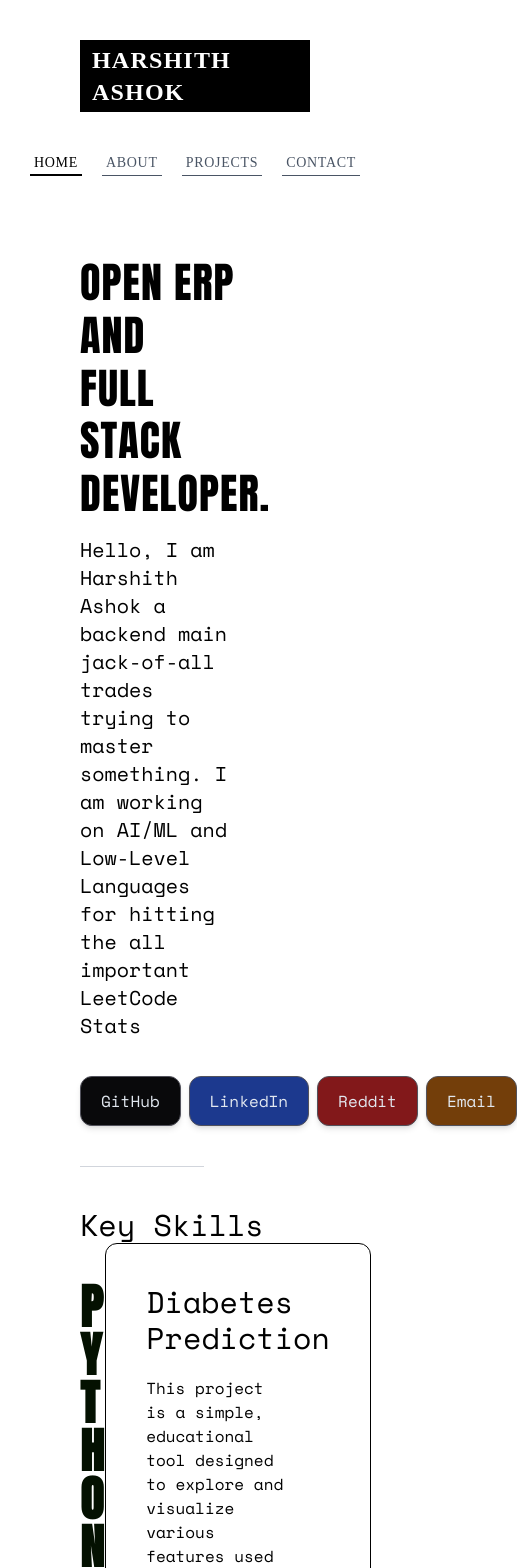
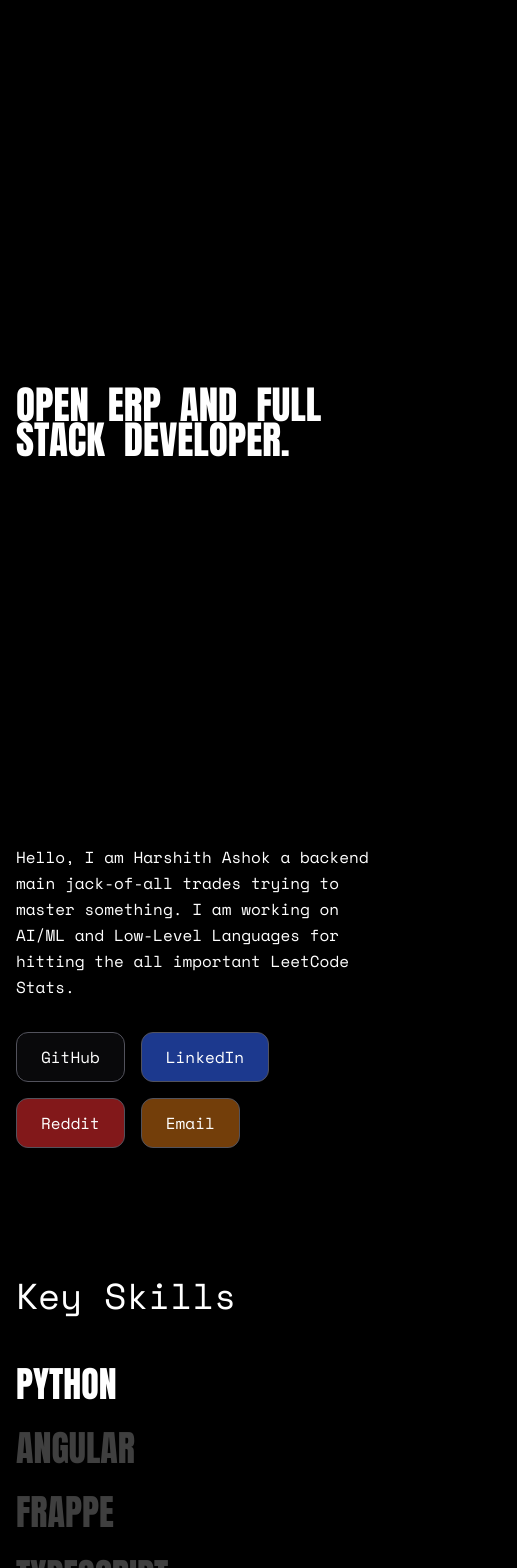
Before and after one commit to harshith-ashok/portfolio-svelte, a SvelteKit app: page / in a window 390 px wide. Shown: the top 1568 px of the page, 517 px wide, since content can reach past the window. Built offline with nearby package versions, Linux system fonts and the light colour scheme; a web font is replaced by a local one.

Commit message:
new additions

```diff
--- a/src/routes/+layout.svelte
+++ b/src/routes/+layout.svelte
@@ -20,28 +20,7 @@
 </svelte:head>
 
 <main class="h-screen">
-	<nav class="px-20 py-10 flex flex-col md:flex-row md:gap-40 items-center gap-10 justify-between">
-		<a
-			class="text-2xl tracking-wider uppercase font-gsans bg-black px-3 py-1 text-white font-black hover:scale-105 transition-all duration-230"
-			href="/">Harshith Ashok</a
-		>
-		<div class="flex gap-5">
-			{#each menuItems as item}
-				<a
-					href={item.path}
-					class="text-sm pb-1 leading-none transition-all uppercase font-gsans tracking-wider duration-230 hover:bg-black p-1 hover:text-white"
-					class:border-b-2={item.path === $page.url.pathname}
-					class:border-black={item.path === $page.url.pathname}
-					class:text-black={item.path === $page.url.pathname}
-					class:border-b-1={item.path !== $page.url.pathname}
-					class:text-gray-600={item.path !== $page.url.pathname}
-				>
-					{item.name}
-				</a>
-			{/each}
-		</div>
-	</nav>
-	<div class="pl-20 pt-10">
+	<div class="">
 		<slot />
 	</div>
 </main>
--- a/src/routes/+page.svelte
+++ b/src/routes/+page.svelte
@@ -1,170 +1,387 @@
 <script>
+	// @ts-nocheck
+	import { onMount } from 'svelte';
 	import { gsap } from 'gsap';
-	import { SplitText } from 'gsap/SplitText';
-	import { onMount } from 'svelte';
-	const skills = ['Python', 'Angular', 'Frappe', 'Typescript', 'NodeJS', 'SvelteKit'];
+	import { ScrollTrigger } from 'gsap/ScrollTrigger';
+
+	gsap.registerPlugin(ScrollTrigger);
+
+	let hero;
+	let introText;
+
+	const skills = [
+		{
+			name: 'Python',
+			project: {
+				name: 'Diabetes Risk Prediction',
+				description:
+					'Project to learn different concepts in prediction and is a simple tool to visualize different features which is used to predict if the patient has diabetes.',
+				image: 'https://images.unsplash.com/photo-1576091160399-112ba8d25d1d?w=800&h=600&fit=crop',
+				link: 'https://github.com/harshith-ashok/diabetes-prediction-ml'
+			}
+		},
+		{
+			name: 'Angular',
+			project: {
+				name: 'Enterprise Dashboard',
+				description:
+					'A comprehensive enterprise-level dashboard built with Angular featuring real-time data visualization and advanced analytics capabilities.',
+				image: 'https://images.unsplash.com/photo-1551288049-bebda4e38f71?w=800&h=600&fit=crop',
+				link: '#'
+			}
+		},
+		{
+			name: 'Frappe',
+			project: {
+				name: 'ERP System Module',
+				description:
+					'Custom ERP module developed using Frappe framework to streamline business operations and automate workflows.',
+				image: 'https://images.unsplash.com/photo-1454165804606-c3d57bc86b40?w=800&h=600&fit=crop',
+				link: '#'
+			}
+		},
+		{
+			name: 'Typescript',
+			project: {
+				name: 'Type-Safe API Client',
+				description: 'A fully type-safe REST API client library built with TypeScript.',
+				image: 'https://images.unsplash.com/photo-1555949963-ff9fe0c870eb?w=800&h=600&fit=crop',
+				link: '#'
+			}
+		},
+		{
+			name: 'NodeJS',
+			project: {
+				name: 'Insurance Claim AI Agent',
+				description: 'Users upload insurance documents and query them using FastAPI and Ollama.',
+				image: 'https://images.unsplash.com/photo-1563986768609-322da13575f3?w=800&h=600&fit=crop',
+				link: 'https://github.com/harshith-ashok/llm_insurance_claim_assistant_api'
+			}
+		},
+		{
+			name: 'SvelteKit',
+			project: {
+				name: 'Weather App',
+				description: 'Weather app powered by OpenWeatherMap, built with Svelte.',
+				image: 'https://images.unsplash.com/photo-1592210454359-9043f067919b?w=800&h=600&fit=crop',
+				link: 'https://github.com/harshith-ashok/atmos'
+			}
+		}
+	];
+
 	const projects = [
 		{
 			name: 'Diabetes Risk Prediction',
-			description:
-				'Project to learn different concepts in prediction and is a simple tool to visualize different features which is used to predict if the patient has diabetes.',
+			description: 'Visual ML-based tool to understand diabetes risk factors.',
 			link: 'https://github.com/harshith-ashok/diabetes-prediction-ml',
 			live: '',
-			langs: ['python', 'jupyter', 'pandas']
+			langs: ['python', 'pandas', 'ml']
 		},
 		{
 			name: 'Insurance Claim AI Agent',
-			description:
-				'This system allows users to upload insurance documents (PDF, Word, HTML) and ask natural-language questions',
+			description: 'Document-grounded AI assistant for insurance claim analysis.',
 			link: 'https://github.com/harshith-ashok/llm_insurance_claim_assistant_api',
 			live: '',
 			langs: ['python', 'fastapi', 'ollama']
 		},
 		{
 			name: 'Weather App',
-			description: 'Stay informed with accurate weather data powered by OpenWeatherMap.',
+			description: 'Minimal weather app using OpenWeatherMap.',
 			link: 'https://github.com/harshith-ashok/atmos',
 			live: 'https://atmos-ashen.vercel.app/',
 			langs: ['svelte', 'typescript', 'vercel']
 		}
 	];
 
+	let selectedProject = skills[0].project;
+
+	function selectSkill(skill) {
+		selectedProject = skill.project;
+	}
+
+	function createGrid() {
+		const grid = document.getElementById('grid');
+		if (!grid) return;
+
+		grid.innerHTML = '';
+
+		const cols = 20;
+		const rows = 20;
+
+		for (let i = 0; i < cols; i++) {
+			const line = document.createElement('div');
+			line.className = 'absolute w-[1px] h-full bg-white';
+			line.style.left = `${(i / cols) * 100}%`;
+			grid.appendChild(line);
+
+			gsap.to(line, {
+				scaleY: Math.random() * 0.6 + 0.4,
+				duration: Math.random() * 2 + 1,
+				repeat: -1,
+				yoyo: true,
+				ease: 'sine.inOut'
+			});
+		}
+
+		for (let i = 0; i < rows; i++) {
+			const line = document.createElement('div');
+			line.className = 'absolute h-[1px] w-full bg-white';
+			line.style.top = `${(i / rows) * 100}%`;
+			grid.appendChild(line);
+
+			gsap.to(line, {
+				scaleX: Math.random() * 0.6 + 0.4,
+				duration: Math.random() * 2 + 1,
+				repeat: -1,
+				yoyo: true,
+				ease: 'sine.inOut'
+			});
+		}
+	}
+
 	onMount(() => {
-		let splitHeading = SplitText.create('#text', {
-			type: 'chars, words, lines'
+		createGrid();
+
+		// HERO + INTRO
+		const words = hero.querySelectorAll('span');
+		gsap.fromTo(
+			words,
+			{ y: 50, opacity: 0 },
+			{
+				y: 0,
+				opacity: 1,
+				duration: 0.8,
+				stagger: 0.1,
+				ease: 'power3.out',
+				onComplete: () => {
+					gsap.to(introText, { opacity: 1, y: 0, duration: 1, ease: 'power3.out' });
+
+					// Social buttons animation
+					const socialButtons = document.getElementById('socialButtons');
+					gsap.to(socialButtons, {
+						opacity: 1,
+						y: 0,
+						duration: 0.8,
+						stagger: 0.1,
+						ease: 'power3.out'
 					});
-		let split = SplitText.create('#skill', {
-			type: 'chars, words, lines'
-		});
-		gsap.from(split.lines, {
-			y: 100,
-			autoAlpha: 0,
-			delay: 0.5,
-			stagger: 0.05
-		});
-		gsap.from(splitHeading.words, {
-			y: 100,
-			autoAlpha: 0,
-			// delay: 0.1,
-			duration: 0.5,
-			stagger: 0.05
-		});
+				}
+			}
+		);
+
+		// SKILLS
+		gsap.fromTo(
+			'.skill-item',
+			{ opacity: 0, x: -100 },
+			{
+				opacity: 1,
+				x: 0,
+				stagger: 0.15,
+				duration: 1,
+				ease: 'power3.out',
+				scrollTrigger: {
+					trigger: '.skills-container',
+					start: 'top 70%',
+					toggleActions: 'play none none none'
+				}
+			}
+		);
+
+		// PROJECTS
+		gsap.fromTo(
+			'.project-card',
+			{ opacity: 0, y: 60 },
+			{
+				opacity: 1,
+				y: 0,
+				stagger: 0.2,
+				duration: 0.8,
+				scrollTrigger: {
+					trigger: '.projects-grid',
+					start: 'top 70%'
+				}
+			}
+		);
 	});
 </script>
 
-<main>
-	<div class="text-[5vh] md:text-[10vh] w-2/3 font-anton leading-tight tracking-wide" id="text">
-		OPEN ERP AND FULL STACK DEVELOPER.
+<main class="bg-black text-white overflow-x-hidden relative">
+	<!-- Grid Background (hidden on small screens for performance/layout) -->
+	<div id="grid" class="hidden sm:block fixed inset-0 opacity-[0.15] pointer-events-none"></div>
+
+	<div class="container max-w-7xl mx-auto px-4 md:px-8 relative z-10">
+		<!-- HERO -->
+		<section class="min-h-screen flex items-center overflow-hidden">
+			<h1 bind:this={hero} class="hero font-anton text-[10vw] leading-[0.9]">
+				<span>OPEN</span>
+				<span>ERP</span>
+				<span>AND</span>
+				<span>FULL</span>
+				<span>STACK</span>
+				<span>DEVELOPER.</span>
+			</h1>
+		</section>
+
+		<!-- INTRO + SOCIAL BUTTONS -->
+		<section>
+			<p
+				bind:this={introText}
+				id="introText"
+				class="text-base md:text-lg max-w-2xl leading-relaxed mb-8 opacity-0 translate-y-6"
+			>
+				Hello, I am Harshith Ashok a backend main jack-of-all trades trying to master something. I
+				am working on AI/ML and Low-Level Languages for hitting the all important LeetCode Stats.
+			</p>
+
+			<div class="flex gap-4 flex-wrap mb-8 opacity-0 translate-y-6" id="socialButtons">
+				<a
+					href="https://github.com/harshith-ashok"
+					target="_blank"
+					class="btn hover-scale inline-block px-6 py-3 md:px-8 md:py-4 rounded-xl border-[1.5px] border-zinc-600 bg-zinc-950 text-white font-medium shadow-md transition-all duration-300 hover:-translate-y-1 hover:shadow-xl relative overflow-hidden group"
+				>
+					<span class="relative z-10">GitHub</span>
+					<div
+						class="absolute top-0 -left-full w-full h-full bg-white/10 transition-all duration-300 group-hover:left-full"
+					></div>
+				</a>
+				<a
+					href="https://linkedin.com/in/harshith-ashok"
+					target="_blank"
+					class="btn hover-scale inline-block px-6 py-3 md:px-8 md:py-4 rounded-xl border-[1.5px] border-zinc-600 bg-blue-900 text-white font-medium shadow-md transition-all duration-300 hover:-translate-y-1 hover:shadow-xl relative overflow-hidden group"
+				>
+					<span class="relative z-10">LinkedIn</span>
+					<div
+						class="absolute top-0 -left-full w-full h-full bg-white/10 transition-all duration-300 group-hover:left-full"
+					></div>
+				</a>
+				<a
+					href="https://reddit.com/u/harshith-ashok"
+					target="_blank"
+					class="btn hover-scale inline-block px-6 py-3 md:px-8 md:py-4 rounded-xl border-[1.5px] border-zinc-600 bg-red-900 text-white font-medium shadow-md transition-all duration-300 hover:-translate-y-1 hover:shadow-xl relative overflow-hidden group"
+				>
+					<span class="relative z-10">Reddit</span>
+					<div
+						class="absolute top-0 -left-full w-full h-full bg-white/10 transition-all duration-300 group-hover:left-full"
+					></div>
+				</a>
+				<a
+					href="mailto:harshith.7k10@gmail.com"
+					class="btn hover-scale inline-block px-6 py-3 md:px-8 md:py-4 rounded-xl border-[1.5px] border-zinc-600 bg-yellow-900 text-white font-medium shadow-md transition-all duration-300 hover:-translate-y-1 hover:shadow-xl relative overflow-hidden group"
+				>
+					<span class="relative z-10">Email</span>
+					<div
+						class="absolute top-0 -left-full w-full h-full bg-white/10 transition-all duration-300 group-hover:left-full"
+					></div>
+				</a>
 			</div>
-	<div class="w-[50%] py-4 text-xl">
-		Hello, I am Harshith Ashok a backend main jack-of-all trades trying to master something. I am
-		working on AI/ML and Low-Level Languages for hitting the all important LeetCode Stats
-	</div>
-	<div>
-		<div class="flex gap-2 pt-5">
+		</section>
+
+		<!-- SKILLS -->
+		<section class="skills-section py-24">
+			<h2 class="text-4xl md:text-6xl mb-12">Key Skills</h2>
+			<div class="skills-container grid grid-cols-1 lg:grid-cols-5 gap-12">
+				<div class="lg:col-span-2 flex flex-col gap-6">
+					{#each skills as skill}
 						<button
-				class="inline-block cursor-pointer items-center justify-center rounded-xl border-[1.58px] border-zinc-600 bg-zinc-950 px-5 py-3 font-medium text-slate-200 shadow-md transition-all duration-300 hover:[transform:translateY(-.335rem)] hover:shadow-xl"
+							class="skill-item font-anton cursor-pointer text-4xl md:text-6xl uppercase text-left transition-colors"
+							style="color: {selectedProject.name === skill.project.name ? '#fff' : '#3f3f3f'}"
+							onclick={() => selectSkill(skill)}
 						>
-				<a href="https://github.com/harshith-ashok" target="_blank">GitHub</a>
+							{skill.name}
 						</button>
-			<button
-				class="inline-block cursor-pointer items-center justify-center rounded-xl border-[1.58px] border-zinc-600 bg-blue-900 px-5 py-3 font-medium text-slate-200 shadow-md transition-all duration-300 hover:[transform:translateY(-.335rem)] hover:shadow-xl"
-			>
-				<a href="https://linkedin.com/in/harshith-ashok" target="_blank">LinkedIn</a>
-			</button><button
-				class="inline-block cursor-pointer items-center justify-center rounded-xl border-[1.58px] border-zinc-600 bg-red-900 px-5 py-3 font-medium text-slate-200 shadow-md transition-all duration-300 hover:[transform:translateY(-.335rem)] hover:shadow-xl"
-			>
-				<a href="https://reddit.com/u/harshith-ashok" target="_blank">Reddit</a>
-			</button><button
-				class="inline-block cursor-pointer items-center justify-center rounded-xl border-[1.58px] border-zinc-600 bg-yellow-900 px-5 py-3 font-medium text-slate-200 shadow-md transition-all duration-300 hover:[transform:translateY(-.335rem)] hover:shadow-xl"
-			>
-				<a href="mailto:harshith.7k10@gmail.com" target="_blank">Email</a>
-			</button>
-		</div>
-		<span class="flex items-center py-10 w-[40%]">
-			<span class="h-px flex-1 bg-gray-300 dark:bg-gray-600"></span>
-		</span>
-		<p class="text-3xl font-thin">Key Skills</p>
-		<div class="flex">
-			<div class="flex flex-col gap-5 w-1/2 py-10">
-				{#each skills as skill}
-					<div
-						id="skill"
-						class="font-black text-[#041101] text-5xl md:text-8xl uppercase font-anton tracking-wide hover:translate-x-[50px] transition-all duration-400 cursor-pointer"
-					>
-						{skill}
-					</div>
 					{/each}
 				</div>
-			<div class="p-10 rounded-xl border-1 w-full mr-10">
-				<div class="flex flex-col">
-					<div>
-						<p class="text-3xl font-thin">Diabetes Prediction</p>
-						<div class="pt-5 w-3/4">
-							This project is a simple, educational tool designed to explore and visualize various
-							features used in predicting diabetes. It serves as a hands-on introduction to
-							fundamental concepts in machine learning and data visualization for predictive
-							modeling.
-						</div>
-						<div class="pt-10">
-							<img src="/insulin.png" class="border-1 rounded-md" alt="" srcset="" />
+
+				<div class="lg:col-span-3 border border-zinc-800 bg-black rounded-2xl p-6 md:p-10">
+					<h3 class="text-2xl md:text-4xl mb-6">{selectedProject.name}</h3>
+					<p class="text-zinc-400 mb-6">{selectedProject.description}</p>
+					<a
+						href={selectedProject.link}
+						target="_blank"
+						class="project-link group inline-flex items-center gap-2 relative text-white text-sm uppercase tracking-wider"
+					>
+						<span>View Project</span>
+						<span class="arrow transition-transform duration-300 group-hover:translate-x-1">→</span>
+						<span
+							class="underline absolute left-0 -bottom-1 h-[1px] w-full bg-white scale-x-0 origin-left transition-transform duration-300 group-hover:scale-x-100"
+						></span>
+					</a>
+					<img
+						src={selectedProject.image}
+						alt={selectedProject.name}
+						class="mt-8 rounded-lg max-h-[200px] md:max-h-[300px] w-full object-cover"
+					/>
 				</div>
 			</div>
-					<div></div>
-				</div>
-			</div>
-		</div>
-		<div>
-			<div class="py-25">
-				<p class="text-3xl font-thin">Projects</p>
-				<div class="pt-5 grid grid-cols-1 lg:grid-cols-3 justify-start w-3/4 gap-10">
+		</section>
+
+		<!-- PROJECTS -->
+		<section class="projects-section py-24">
+			<h2 class="text-4xl md:text-6xl mb-12">Projects</h2>
+			<div class="projects-grid grid grid-cols-1 md:grid-cols-2 lg:grid-cols-3 gap-8">
 				{#each projects as project}
-						<div
-							class="bg-white h-64 rounded-lg border-[0.1px] shadow-md hover:shadow-lg transition-all duration-230 hover:translate-1"
-						>
-							<!-- <div class="flex p-2 gap-1">
-								<div>
-									<span class="bg-red-500 inline-block center w-3 h-3 rounded-full"></span>
-								</div>
-								<div>
-									<span class="bg-yellow-500 inline-block center w-3 h-3 rounded-full"></span>
-								</div>
-								<div>
-									<span class="bg-green-500 box inline-block center w-3 h-3 rounded-full"></span>
-								</div>
-							</div> -->
-							<div class="p-3 flex gap-3 flex-col">
-								<div class="font-bold text-lg">{project.name}</div>
-								<div>
-									{project.description}
-								</div>
-								<div class="flex gap-2">
+					<div class="project-card border border-zinc-800 rounded-xl p-6 md:p-8 bg-zinc-950">
+						<h3 class="text-xl md:text-2xl mb-4">{project.name}</h3>
+						<p class="text-zinc-400 mb-6">{project.description}</p>
+
+						<div class="flex gap-6 mb-4">
 							<a
 								href={project.link}
-										class="text-sm leading-none border-b-1 transition-all uppercase font-gsans tracking-wider duration-230 hover:bg-black p-1 hover:text-white"
-										>Link</a
+								target="_blank"
+								class="project-mini-link group relative inline-flex items-center gap-1 text-sm uppercase tracking-wider"
 							>
+								<span>Link</span>
+								<span class="arrow transition-transform duration-300 group-hover:translate-x-1"
+									>→</span
+								>
+								<span
+									class="underline absolute left-0 -bottom-1 h-[1px] w-full bg-white scale-x-0 origin-left transition-transform duration-300 group-hover:scale-x-100"
+								></span>
+							</a>
+							{#if project.live}
 								<a
 									href={project.live}
-										class:hidden={project.live == ''}
-										class="text-sm leading-none border-b-1 transition-all uppercase font-gsans tracking-wider duration-230 hover:bg-black p-1 hover:text-white"
-										>Live</a
+									target="_blank"
+									class="project-mini-link group relative inline-flex items-center gap-1 text-sm uppercase tracking-wider"
 								>
+									<span>Live</span>
+									<span class="arrow transition-transform duration-300 group-hover:translate-x-1"
+										>→</span
+									>
+									<span
+										class="underline absolute left-0 -bottom-1 h-[1px] w-full bg-white scale-x-0 origin-left transition-transform duration-300 group-hover:scale-x-100"
+									></span>
+								</a>
+							{/if}
 						</div>
-								<div class="flex gap-1">
+
+						<div class="flex gap-2 flex-wrap">
 							{#each project.langs as lang}
-										<p
-											class="text-sm w-fit uppercase font-gsans tracking-wider bg-black p-1 text-white cursor-pointer hover:text-black hover:bg-white transition-all duration-230"
-										>
-											{lang}
-										</p>
+								<span class="bg-white text-black px-3 py-1 text-xs uppercase">{lang}</span>
 							{/each}
-								</div>
 						</div>
 					</div>
 				{/each}
 			</div>
-			</div>
-		</div>
+		</section>
 	</div>
 </main>
+
+<style>
+	:global(body) {
+		background: #000;
+		overflow-x: hidden;
+	}
+	button:focus {
+		outline: none;
+	}
+
+	.hero span {
+		display: inline-block;
+		margin-right: 0.25em;
+	}
+
+	.btn {
+		cursor: pointer;
+	}
+</style>
--- a/src/routes/about/+page.svelte
+++ b/src/routes/about/+page.svelte
@@ -4,59 +4,165 @@
 	import { onMount } from 'svelte';
 
 	onMount(() => {
-		let splitHeading = SplitText.create('#text', {
+		// Split heading animation
+		const splitHeading = SplitText.create('#text', {
 			type: 'chars, words, lines'
 		});
-		gsap.from(splitHeading.chars, {
-			y: 100,
-			autoAlpha: 0,
-			// delay: 0.1,
-			duration: 0.3,
-			stagger: 0.05
+
+		gsap.fromTo(
+			splitHeading.chars,
+			{ y: 50, autoAlpha: 0 },
+			{
+				y: 0,
+				autoAlpha: 1,
+				duration: 0.5,
+				stagger: 0.05,
+				ease: 'power3.out'
+			}
+		);
+
+		// About cards animation
+		gsap.fromTo(
+			'.about-card',
+			{ y: 50, autoAlpha: 0 },
+			{
+				y: 0,
+				autoAlpha: 1,
+				duration: 0.8,
+				stagger: 0.2,
+				delay: 0.3,
+				ease: 'power3.out'
+			}
+		);
+
+		// Create animated grid background
+		createGrid();
+
+		// Parallax scroll effect for grid
+		gsap.to('#grid', {
+			y: 200,
+			ease: 'none',
+			scrollTrigger: {
+				trigger: 'main',
+				start: 'top top',
+				end: 'bottom top',
+				scrub: true
+			}
 		});
 	});
+
+	function createGrid() {
+		const grid = document.getElementById('grid');
+		if (!grid) return;
+		grid.innerHTML = '';
+
+		const cols = 20;
+		const rows = 20;
+
+		for (let i = 0; i < cols; i++) {
+			const line = document.createElement('div');
+			line.className = 'absolute w-[1px] h-full bg-white/10';
+			line.style.left = `${(i / cols) * 100}%`;
+			grid.appendChild(line);
+
+			gsap.to(line, {
+				scaleY: Math.random() * 0.6 + 0.4,
+				duration: Math.random() * 2 + 1,
+				repeat: -1,
+				yoyo: true,
+				ease: 'sine.inOut'
+			});
+		}
+
+		for (let i = 0; i < rows; i++) {
+			const line = document.createElement('div');
+			line.className = 'absolute h-[1px] w-full bg-white/10';
+			line.style.top = `${(i / rows) * 100}%`;
+			grid.appendChild(line);
+
+			gsap.to(line, {
+				scaleX: Math.random() * 0.6 + 0.4,
+				duration: Math.random() * 2 + 1,
+				repeat: -1,
+				yoyo: true,
+				ease: 'sine.inOut'
+			});
+		}
+	}
 </script>
 
-<div class="flex h-screen flex-col">
-	<div class="text-[5vh] md:text-[10vh] w-2/3 font-anton leading-tight tracking-wide" id="text">
+<main
+	class="bg-black text-white min-h-screen flex flex-col items-start px-8 md:px-20 py-16 relative overflow-hidden"
+>
+	<!-- Animated Grid -->
+	<div id="grid" class="fixed inset-0 opacity-20 pointer-events-none z-0"></div>
+
+	<!-- Heading -->
+	<div
+		id="text"
+		class="text-[8vw] md:text-[6rem] font-anton leading-tight tracking-wide mb-12 relative z-10"
+	>
 		ABOUT ME
 	</div>
-	<div class="py-10">
+
+	<!-- About Card -->
 	<div
-			class="p-10 w-2/3 bg-white h-fit rounded-lg border-[0.1px] shadow-md hover:shadow-lg transition-all duration-230"
+		class="about-card bg-zinc-900 border border-zinc-700 rounded-2xl p-10 shadow-lg max-w-3xl w-full mb-12 relative z-10 opacity-100"
 	>
-			<ul class="list flex flex-col gap-1 pl-5 space-y-2 text-gray-700">
+		<ul class="list-disc pl-6 space-y-3 text-zinc-300 text-lg">
 			<li>I'm a coffee sipping programmer who loves crafting digital solutions.</li>
+			<li>Skilled in a wide range of technologies, from web development to embedded systems.</li>
+			<li>Proficient in both front-end and back-end development for web projects.</li>
 			<li>
-					I'm skilled in a wide range of technologies, from web development to embedded systems.
+				I use languages like <b class="text-white font-bold">JavaScript</b>,
+				<b class="text-white font-bold">HTML</b>, and <b class="text-white font-bold">CSS</b>.
 			</li>
 			<li>
-					On the web development front, I'm proficient in both front-end and back-end development.
+				Worked with frameworks like <b class="text-white font-bold">React</b>,
+				<b class="text-white font-bold">Vue</b>, and <b class="text-white font-bold">Angular</b>.
 			</li>
 			<li>
-					I use languages like
-					<b class="font-bold">JavaScript</b>, <b class="font-bold">HTML</b>, and
-					<b class="font-bold">CSS</b> to create dynamic and visually appealing user interfaces.
+				On the back-end, experienced with <b class="text-white font-bold">Python</b>,
+				<b class="text-white font-bold">Node.js</b>, <b class="text-white font-bold">Django</b> and
+				<b class="text-white font-bold">Express</b>.
 			</li>
 			<li>
-					I've worked with popular frameworks like
-					<b class="font-bold">React</b>, <b class="font-bold">Vue</b>, and
-					<b class="font-bold">Angular</b> to build complex web applications.
-				</li>
-				<li>
-					On the back-end, I've gained experience with <b class="font-bold">Python</b>,
-					<b class="font-bold">Node.js</b>, and frameworks like
-					<b class="font-bold">Django</b> and <b class="font-bold">Express</b> to power server-side logic
-					and data management.
-				</li>
-				<li>
-					I also work with full-blown enteprise applications and build apps with
-					<b class="font-bold">Frappe</b>.
+				I also work with enterprise applications and build apps with <b class="text-white font-bold"
+					>Frappe</b
+				>.
 			</li>
 		</ul>
 	</div>
+
+	<!-- Experience Section -->
+	<div
+		class="about-card bg-zinc-900 border border-zinc-700 rounded-2xl p-10 shadow-lg max-w-3xl w-full relative z-10 opacity-100"
+	>
+		<p class="text-3xl md:text-4xl font-anton mb-6 text-white">Experience</p>
+		<ul class="list-disc pl-6 space-y-2 text-zinc-300 text-lg">
+			<li>Developed multiple full-stack web applications using modern frameworks.</li>
+			<li>Worked on AI/ML projects, implementing prediction and data visualization tools.</li>
+			<li>Built ERP modules and automation tools using Frappe framework.</li>
+			<li>Created REST APIs and type-safe clients with TypeScript and Node.js.</li>
+			<li>Experience with both small-scale projects and large enterprise systems.</li>
+		</ul>
 	</div>
-	<div>
-		<p class="text-3xl font-thin">Experience</p>
-	</div>
-</div>
+</main>
+
+<style>
+	:global(body) {
+		background: #000;
+		color: #fff;
+		font-family: 'Inter', sans-serif;
+	}
+	.hero span {
+		display: inline-block;
+		margin-right: 0.25em;
+	}
+	.about-card b {
+		color: #fff;
+	}
+	ul li {
+		line-height: 1.8;
+	}
+</style>
```
Lines whose indentation alone changed are shown as unchanged.
